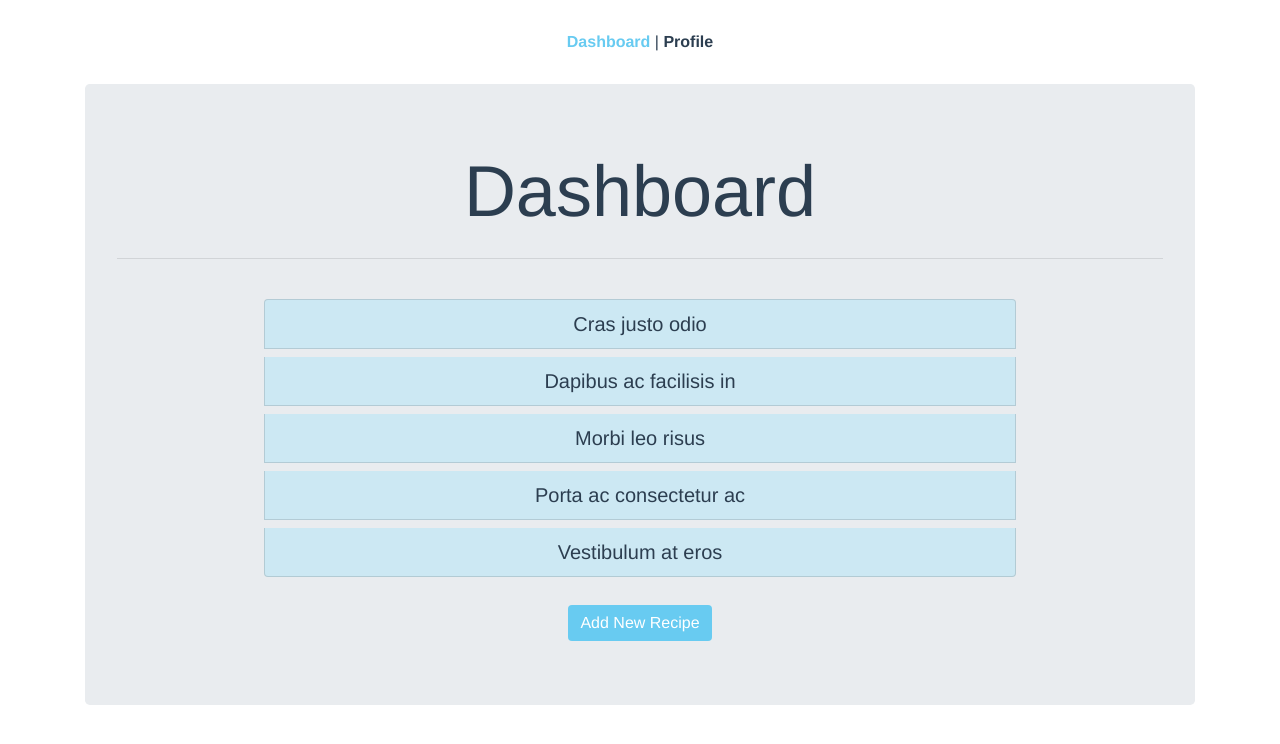
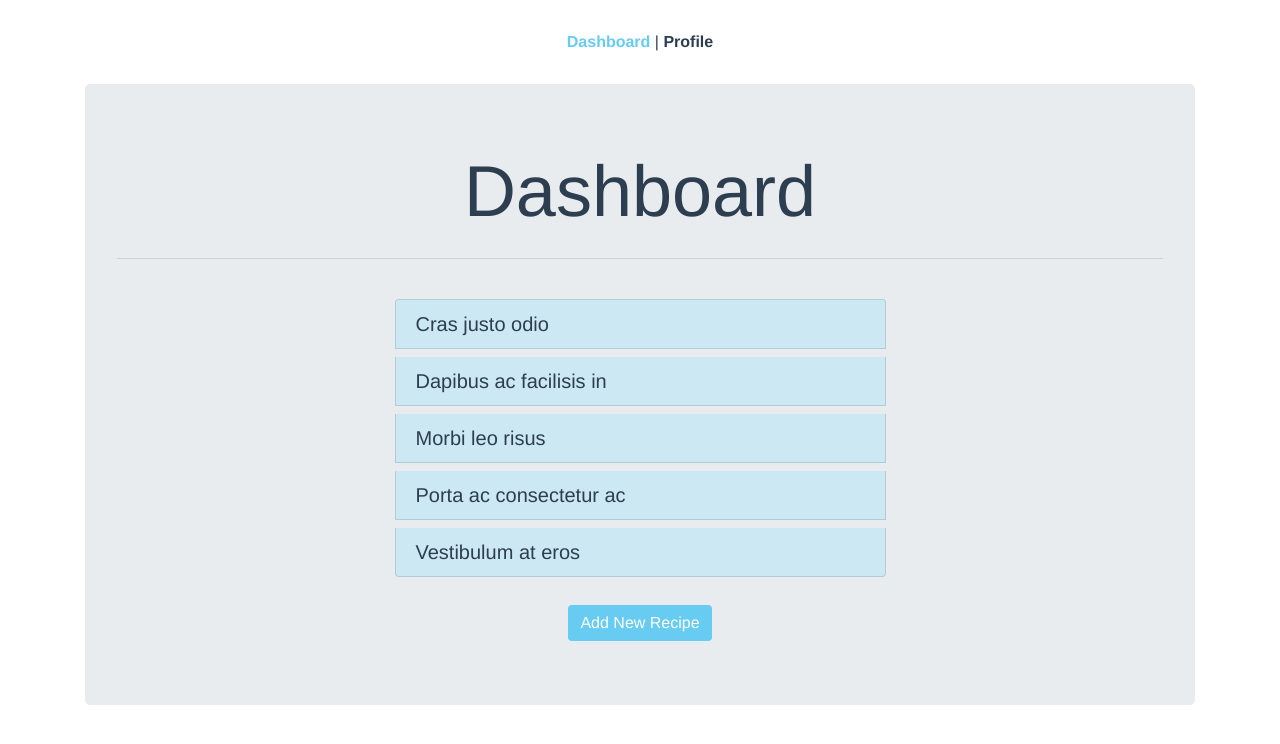
Before and after one commit to Baharghadimii/recipe-box, a Vue app: page / in a window 1280 px wide. Shown: the top 744 px of the page. Built offline with nearby package versions, Linux system fonts and the light colour scheme; the HTML template or start-up script is replaced by a standard one.

Commit message:
add on click for items

```diff
--- a/src/assets/sass/components/_itemList.scss
+++ b/src/assets/sass/components/_itemList.scss
@@ -1,5 +1,6 @@
 .list-item {
   background-color: $blue;
+  text-align: left;
   cursor: pointer;
   &:hover {
     background-color: $dk-blue;
--- a/src/components/RecipeList.vue
+++ b/src/components/RecipeList.vue
@@ -1,7 +1,7 @@
 <template>
   <div>
-    <b-list-group class="w-75 p-3 mb-1 mx-auto">
-      <b-list-group-item class="h5 list-item"
+    <b-list-group class="w-50 p-3 mb-1 mx-auto">
+      <b-list-group-item class="h5 list-item" @click="showRecipe"
         >Cras justo odio</b-list-group-item
       >
       <b-list-group-item class="h5 list-item"
@@ -19,3 +19,13 @@
     </b-list-group>
   </div>
 </template>
+
+<script>
+export default {
+  methods: {
+    showRecipe() {
+      console.log("hello");
+    }
+  }
+};
+</script>
```
Also changed, not shown: .eslintrc.js.
